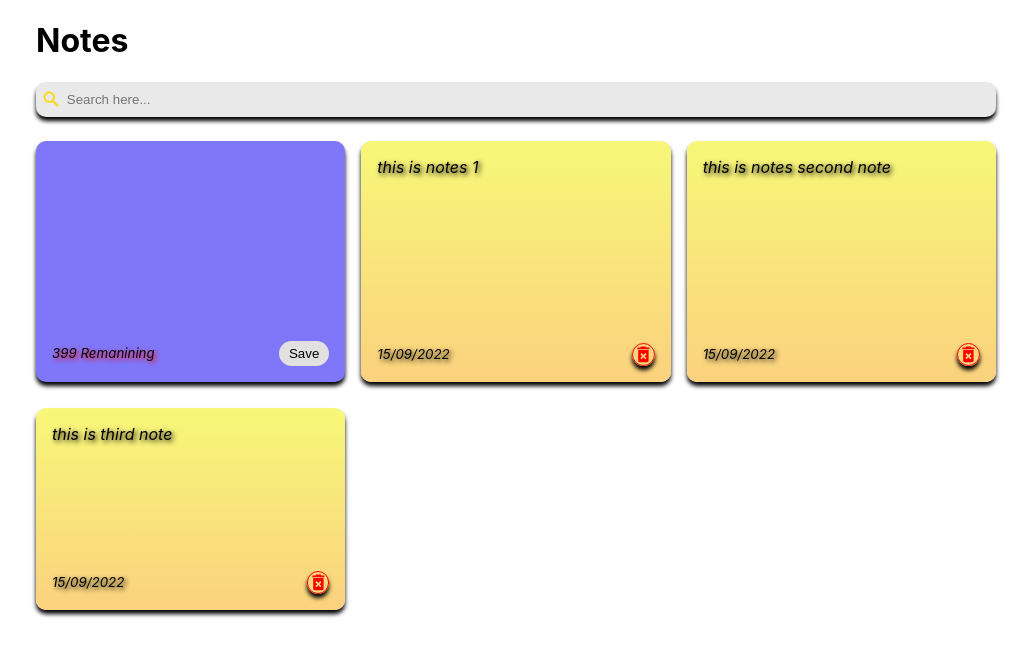
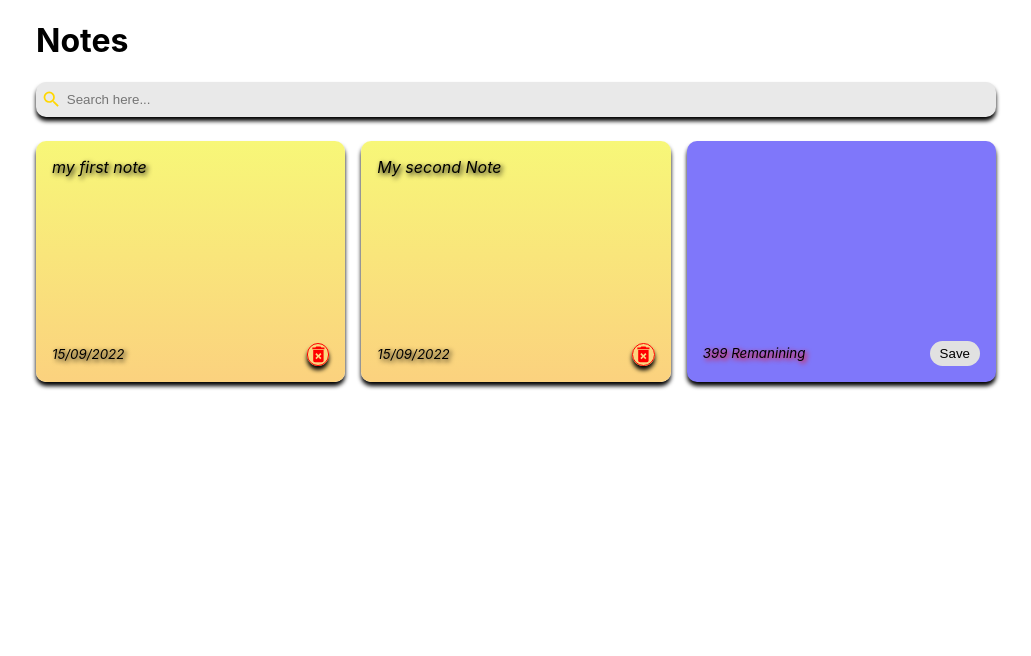
Before and after one commit to Uday3697/React-ToDo-App, a React (Create React App) app: page / in a window 1280 px wide. Shown: the top 656 px of the page, without its empty margins (124-1155 px from the left). Built offline with nearby package versions, Linux system fonts and the light colour scheme.

Commit message:
local storage and list

```diff
--- a/src/App.jsx
+++ b/src/App.jsx
@@ -1,6 +1,6 @@
 import "./App.css";
 import NotesList from "./Components/NotesList/NotesList";
-import { useState } from "react";
+import { useEffect, useState } from "react";
 import { nanoid } from "nanoid";
 import Search from "./Components/Search/Search";
 import Header from "./Components/Header/Header";
@@ -9,19 +9,15 @@
   const [notes, setNotes] = useState([
     {
       id: nanoid(),
-      text: "this is notes 1",
+      text: "my first note",
       date: "15/09/2022",
     },
     {
       id: nanoid(),
-      text: "this is notes second note",
+      text: "My second Note",
       date: "15/09/2022",
     },
-    {
-      id: nanoid(),
-      text: "this is third note",
-      date: "15/09/2022",
-    },
+
   ]);
   const addNote = (text) => {
     console.log(text);
@@ -42,12 +38,26 @@
   //Search In Notes
   const [searchText, setSearchText] = useState('');
 
+  //save to local storage
+  useEffect(() => {
+    localStorage.setItem("react-notes-app-data", JSON.stringify(notes));
+  },[notes]);
+
+  useEffect(() => {
+    const savedNotes = JSON.parse(localStorage.getItem("react-notes-app-data"));
+    if (savedNotes) {
+      setNotes(savedNotes);
+    }
+  }, []);
+
   return (
     <div className="main-container">
-      <Header/>
-      <Search handleSearchNote={searchText}/>
+      <Header />
+      <Search handleSearchNote={searchText} />
       <NotesList
-        notes={notes.filter((note)=> note.text.toLowerCase().includes(searchText))}
+        notes={notes.filter((note) =>
+          note.text.toLowerCase().includes(searchText)
+        )}
         handleAddNote={addNote}
         handleDeleteNote={deleteNote}
       />
--- a/src/Components/AddNote/AddNote.css
+++ b/src/Components/AddNote/AddNote.css
@@ -11,7 +11,7 @@
   text-shadow: 2px 2px 5px red;
   font-style: italic;
 }
-.note.new:hover {
+.new:hover {
   transform: scaleX(1.05);
   transition: 0.4s all ease;
 }
--- a/src/Components/NotesList/NotesList.jsx
+++ b/src/Components/NotesList/NotesList.jsx
@@ -6,7 +6,7 @@
 function NotesList({ notes, handleAddNote, handleDeleteNote }) {
   return (
     <div className="notes-list">
-      <AddNote handleAddNote={handleAddNote} />
+
       {notes.map((note) => {
         return (
           <Note
@@ -17,6 +17,7 @@
           />
         );
       })}
+      <AddNote handleAddNote={handleAddNote} />
     </div>
   );
 }
```
